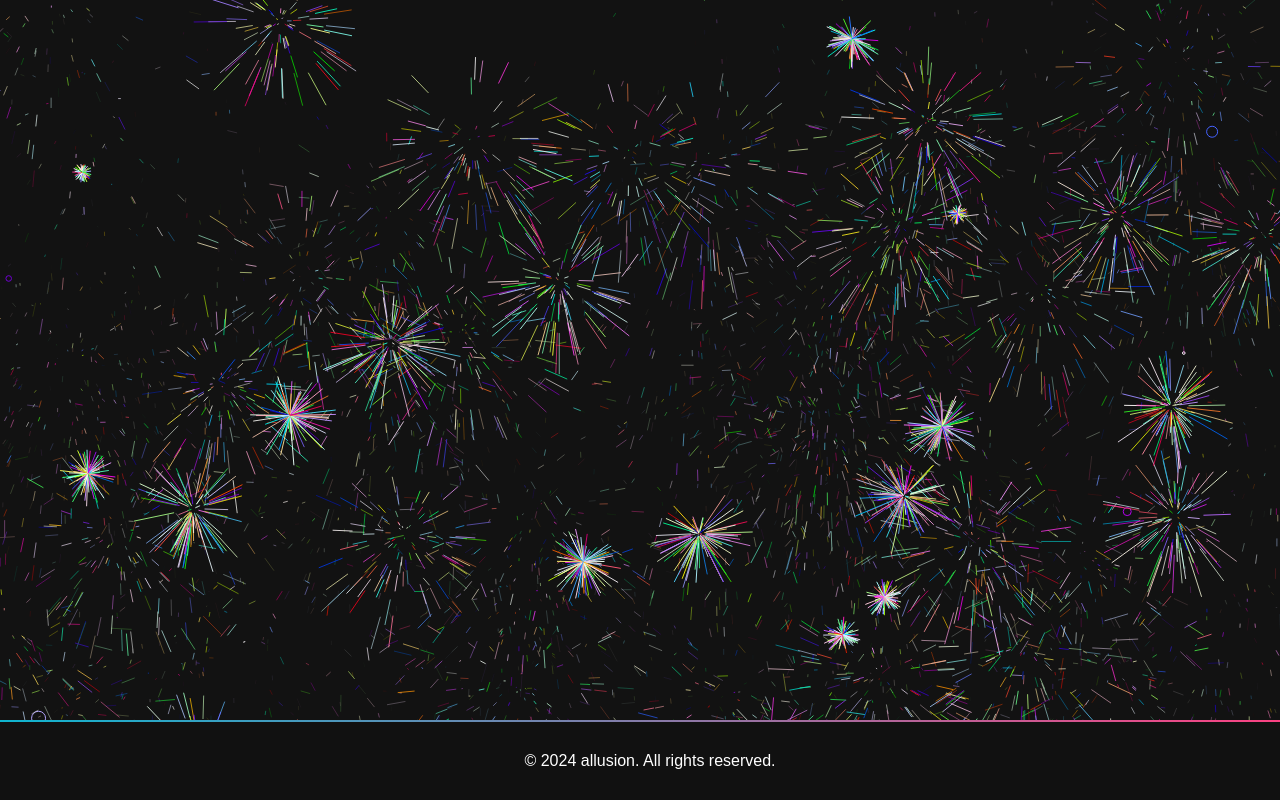
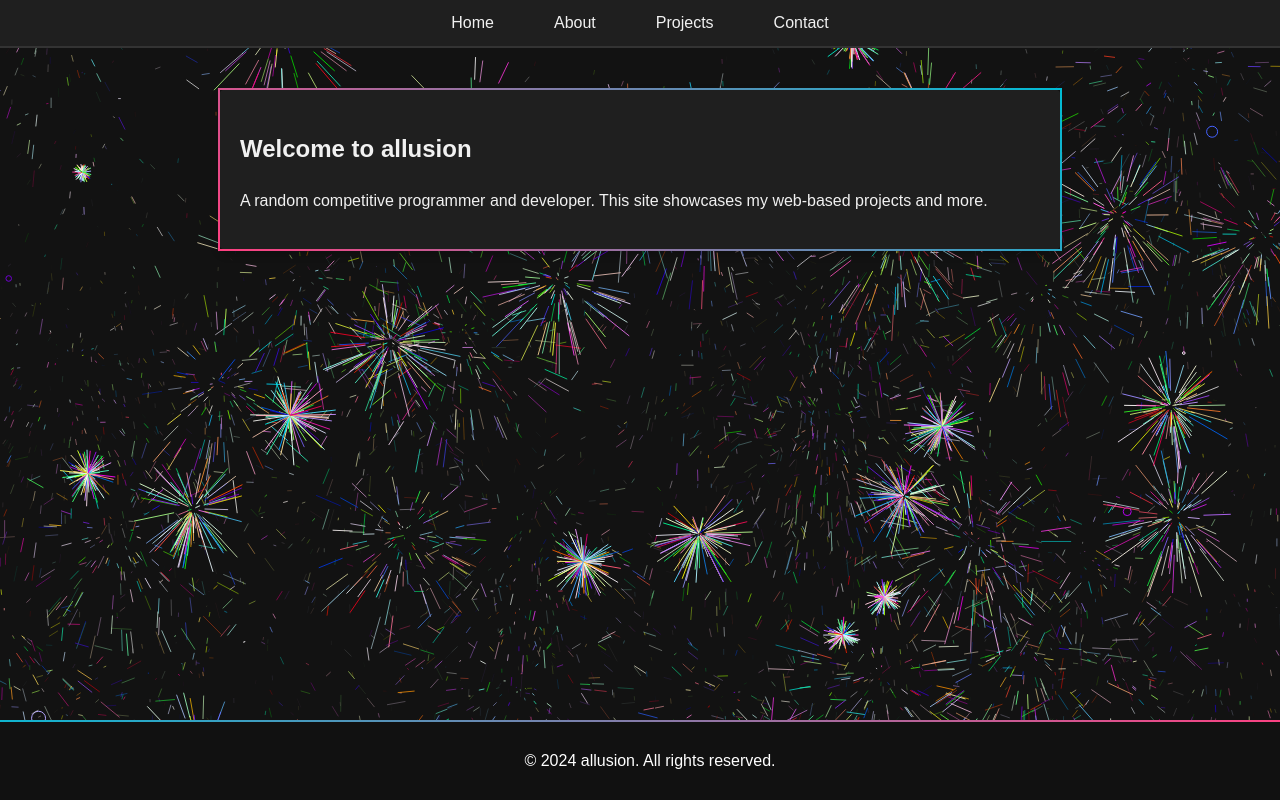
Before and after one commit to allusion-dev/allusion-dev.github.io, a plain HTML site: page index.html in a window 1280 px wide. Shown: the top 800 px of the page. Drawn offline with Linux system fonts and the light colour scheme.

Commit message:
Update styles.css

```diff
--- a/styles.css
+++ b/styles.css
@@ -6,16 +6,17 @@ body {
     margin: 0;
     padding: 0;
     line-height: 1.6;
+    overflow: hidden; /* Prevent scrollbars */
 }
 
-a {
-    color: #f1f1f1;
-    text-decoration: none;
-    transition: color 0.3s;
-}
-
-a:hover {
-    color: #00bcd4;
+canvas {
+    position: fixed;
+    top: 0;
+    left: 0;
+    width: 100%;
+    height: 100%;
+    z-index: -1; /* Ensure canvas is behind all other elements */
+    pointer-events: none; /* Prevent canvas from interfering with mouse events */
 }
 
 /* Navigation */
@@ -32,6 +33,7 @@ nav ul {
     padding: 0;
     display: flex;
     justify-content: center;
+    margin: 0;
 }
 
 nav ul li {
@@ -42,17 +44,22 @@ nav ul li a {
     font-size: 16px;
     padding: 10px 15px;
     display: inline-block;
-    transition: background 0.3s;
+    color: #f1f1f1;
+    text-decoration: none;
+    transition: background 0.3s, color 0.3s;
 }
 
 nav ul li a:hover {
     background-color: #333;
     border-radius: 5px;
+    color: #00bcd4;
 }
 
 /* Main Content */
 main {
     padding: 20px;
+    position: relative; /* Ensure main content is positioned above the canvas */
+    z-index: 1;
 }
 
 section {
@@ -80,4 +87,5 @@ footer {
     border-top: 2px solid transparent;
     border-image: linear-gradient(45deg, #00bcd4, #ff4081);
     border-image-slice: 1;
+    z-index: 1; /* Ensure footer is above the canvas */
 }
```
